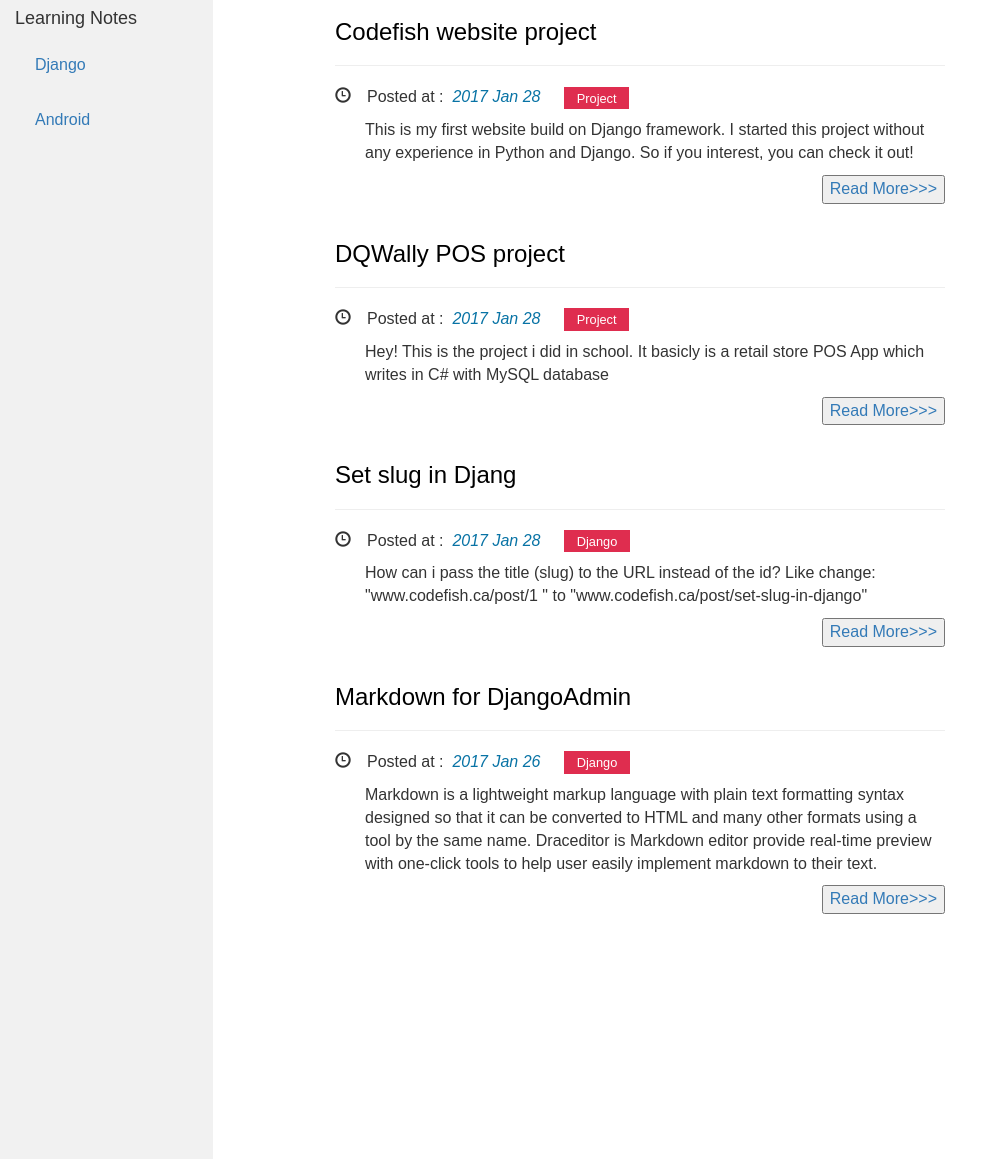
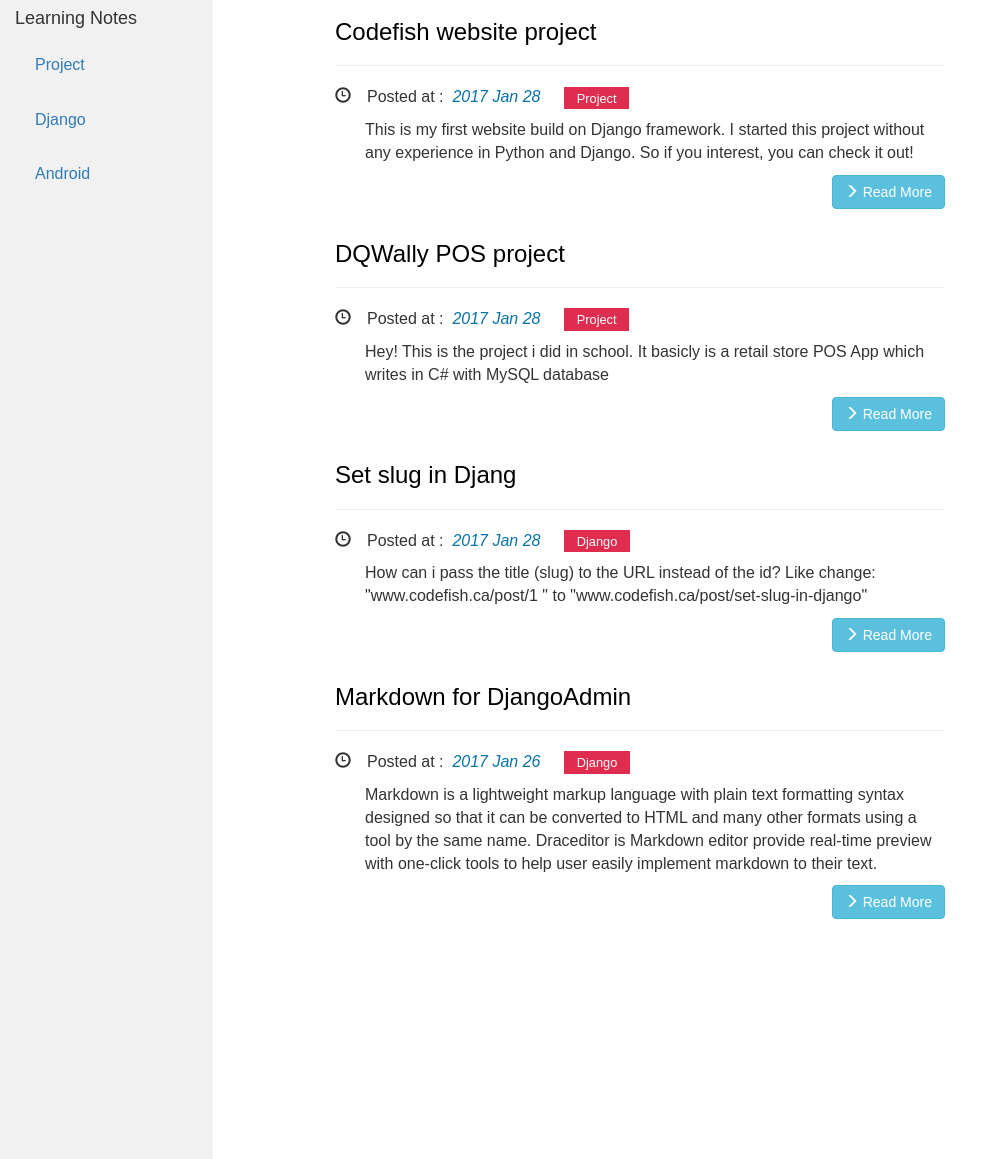
Before and after one commit to Dong-Qian/codefish, a Django app: page / in a window 1280 px wide. Shown: the part 51-1210 px from the top of the page, without its empty margins (0-992 px from the left). Run offline with Django 3.2, Linux system fonts and the light colour scheme; data comes from the database, SQL or seed files in the repository; both versions use the stored data as it was after the commit; some libraries are stand-ins or nearby versions.

Commit message:
add two projects
add two projects

```diff
--- a/static/css/codefish.css
+++ b/static/css/codefish.css
@@ -72,13 +72,3 @@ p.left30 {
 .pull-right {
   float: right !important;
 }
-
-.bg-1 {
-  background-color: #1abc9c; /* Green */
-  color: #ffffff;
-}
-
-.bg-2 {
-  background-color: #474e5d; /* Dark Blue */
-  color: #ffffff;
-}
--- a/templates/base.html
+++ b/templates/base.html
@@ -50,6 +50,7 @@
     <div class="col-sm-2 sidenav">
       <h4>Learning Notes</h4>
       <ul class="nav nav-pill nav-stacked" data-spy="affix" data-offset-top="100">
+          <li><a href="{% url "search_tag" tag="Project" %}">Project</a></li>
         <li><a href="{% url "search_tag" tag="Django" %}">Django</a></li>
         <li><a href="{% url "search_tag" tag="Android" %}">Android</a></li>
       </ul>
--- a/templates/home.html
+++ b/templates/home.html
@@ -12,7 +12,8 @@
         </p>
 
         <p class="left30">{{ post.shortDes|safe_markdown}}</p>
-        <button class="pull-right"><a href="{% url "detail" slug=post.slug %}">Read More>>></a></button>
+        <a href="{% url "detail" slug=post.slug %}" class="btn btn-info btn-small pull-right">
+        <span class="glyphicon glyphicon-menu-right"></span> Read More</a>
         <br><br>
 
     {% endfor %}
```
Also changed, not shown: db.sqlite3.
